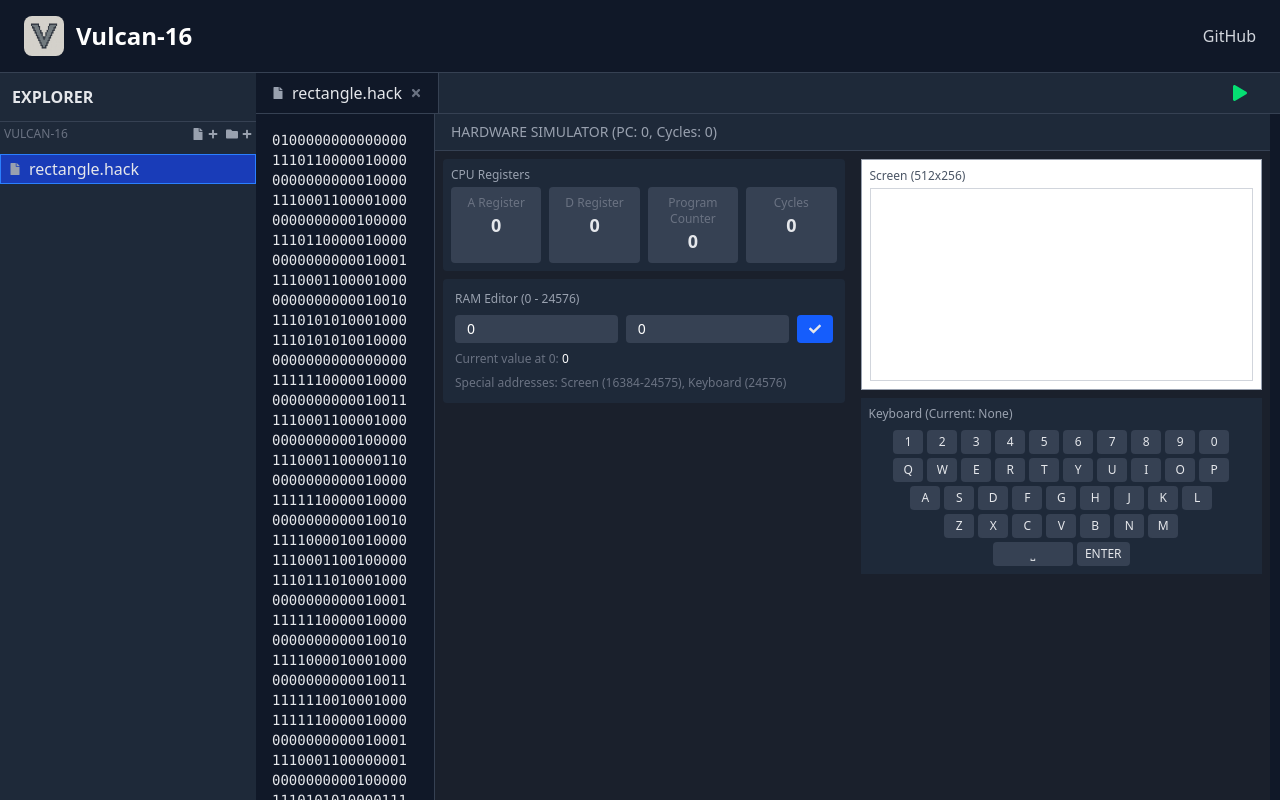
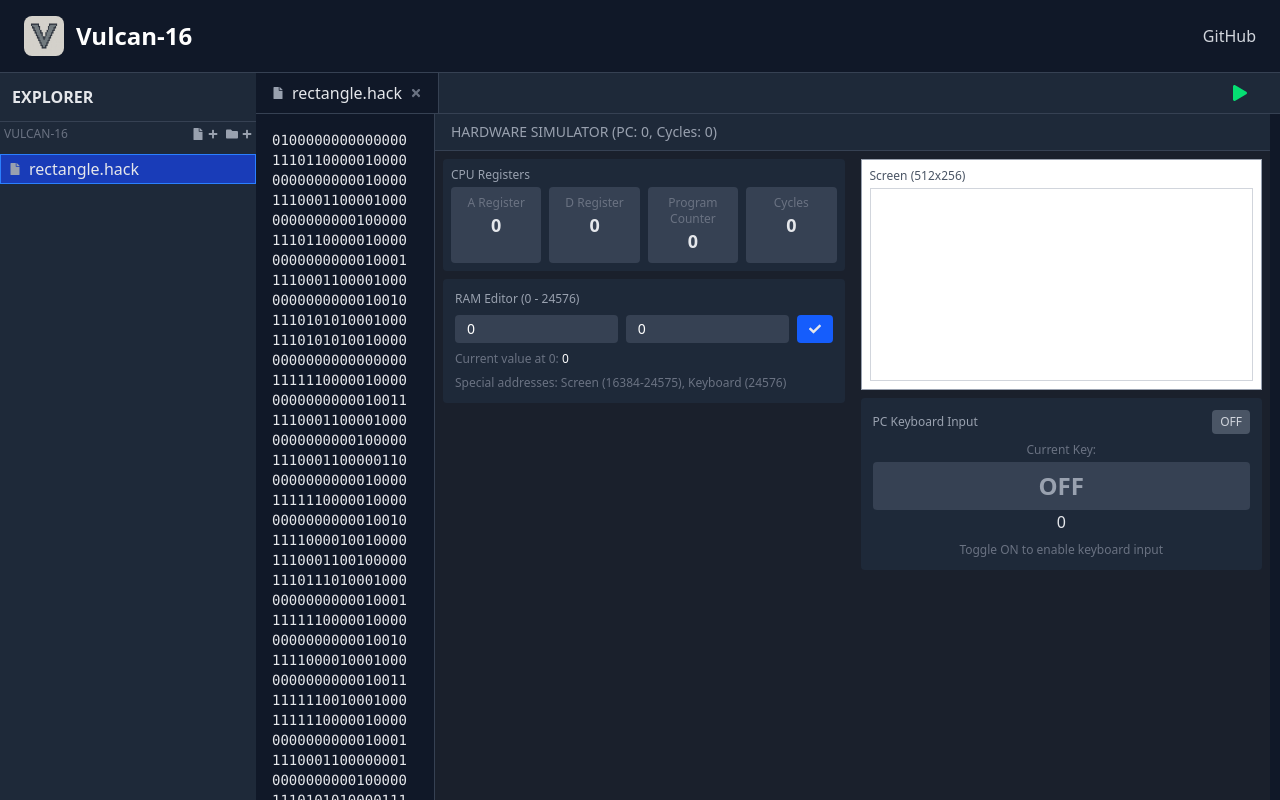
Before and after one commit to wolgwang1729/Vulcan-16, a React (Vite) app in the folder ide/frontend/: page /hardware-simulator in a window 1280 px wide. Both pictures are taken after a click on the element "rectangle.hack". Shown: the top 800 px of the page. Built offline with nearby package versions, Linux system fonts and the light colour scheme.

Commit message:
Fix keyboard status

```diff
--- a/ide/frontend/src/components/HardwareSimulator.jsx
+++ b/ide/frontend/src/components/HardwareSimulator.jsx
@@ -101,44 +101,57 @@
   );
 };
 
-// Keyboard Component
-const Keyboard = ({ onKeyPress, currentKey }) => {
-  const keys = [
-    ['1', '2', '3', '4', '5', '6', '7', '8', '9', '0'],
-    ['Q', 'W', 'E', 'R', 'T', 'Y', 'U', 'I', 'O', 'P'],
-    ['A', 'S', 'D', 'F', 'G', 'H', 'J', 'K', 'L'],
-    ['Z', 'X', 'C', 'V', 'B', 'N', 'M'],
-    ['SPACE', 'ENTER']
-  ];
-
-  const getKeyCode = (key) => {
-    if (key === 'SPACE') return 32;
-    if (key === 'ENTER') return 128;
-    return key.charCodeAt(0);
+// Key Display Component with Toggle
+const KeyDisplay = ({ currentKey, pcKeyboardEnabled, setPcKeyboardEnabled, isRunning }) => {
+  const getKeyName = (keyCode) => {
+    if (!keyCode) return 'None';
+    if (keyCode === 32) return 'SPACE';
+    if (keyCode === 13) return 'ENTER';
+    if (keyCode >= 65 && keyCode <= 90) return String.fromCharCode(keyCode);
+    if (keyCode >= 48 && keyCode <= 57) return String.fromCharCode(keyCode);
+    return `Key(${keyCode})`;
   };
 
   return (
-    <div className="bg-gray-800 p-2">
-      <div className="text-xs text-gray-400 mb-2">Keyboard (Current: {currentKey || 'None'})</div>
-      <div className="space-y-1">
-        {keys.map((row, rowIndex) => (
-          <div key={rowIndex} className="flex justify-center space-x-1">
-            {row.map(key => (
+    <div className="bg-gray-800 p-3 rounded">
+      <div className="text-xs text-gray-400 mb-2 flex justify-between items-center">
+        <span>PC Keyboard Input</span>
         <button
-                key={key}
+          onClick={() => setPcKeyboardEnabled(!pcKeyboardEnabled)}
           className={`px-2 py-1 text-xs rounded ${
-                  currentKey === getKeyCode(key)
+            pcKeyboardEnabled
+              ? 'bg-green-600 text-white hover:bg-green-700'
+              : 'bg-gray-600 text-gray-300 hover:bg-gray-500'
+          }`}
+          title={pcKeyboardEnabled ? 'Disable PC Keyboard' : 'Enable PC Keyboard'}
+        >
+          {pcKeyboardEnabled ? 'ON' : 'OFF'}
+        </button>
+      </div>
+
+      <div className="text-center">
+        <div className="text-xs text-gray-500 mb-1">Current Key:</div>
+        <div className={`text-2xl font-bold px-4 py-2 rounded ${
+          currentKey && pcKeyboardEnabled && isRunning
             ? 'bg-blue-600 text-white'
-                    : 'bg-gray-700 text-gray-200 hover:bg-gray-600'
-                }`}
-                onClick={() => onKeyPress(getKeyCode(key))}
-                style={{ minWidth: key === 'SPACE' ? '80px' : '30px' }}
-              >
-                {key === 'SPACE' ? '⎵' : key}
-              </button>
-            ))}
+            : 'bg-gray-700 text-gray-400'
+        }`}>
+          {pcKeyboardEnabled && isRunning ? getKeyName(currentKey) : 'OFF'}
         </div>
-        ))}
+        {currentKey && pcKeyboardEnabled && isRunning && (
+          <div className="text-xs text-gray-500 mt-1">
+            Code: {currentKey}
+          </div>
+        )}
+      </div>
+
+      <div className="text-xs text-gray-500 mt-2 text-center">
+        {pcKeyboardEnabled
+          ? isRunning
+            ? 'Press any key on your keyboard'
+            : 'Start simulation to use keyboard'
+          : 'Toggle ON to enable keyboard input'
+        }
       </div>
     </div>
   );
@@ -171,14 +184,14 @@
   );
 };
 
-// RAM Editor Component - FIXED
+// RAM Editor Component
 const RamEditor = ({ memory, setMemory, isRunning }) => {
   const [selectedAddress, setSelectedAddress] = useState(0);
   const [newValue, setNewValue] = useState(0);
 
   const handleAddressChange = (e) => {
     const address = parseInt(e.target.value, 10);
-    if (!isNaN(address) && address >= 0 && address < 24577) { // Updated validation range
+    if (!isNaN(address) && address >= 0 && address < 24577) {
       setSelectedAddress(address);
       setNewValue(memory[address] || 0);
     }
@@ -195,7 +208,7 @@
     if (selectedAddress >= 0 && selectedAddress < 24577) {
       setMemory(prev => {
         const newMemory = [...prev];
-        newMemory[selectedAddress] = newValue & 0xFFFF; // Ensure 16-bit value
+        newMemory[selectedAddress] = newValue & 0xFFFF;
         return newMemory;
       });
     }
@@ -212,7 +225,7 @@
             value={selectedAddress}
             onChange={handleAddressChange}
             min="0"
-            max="24576" // Updated input range
+            max="24576"
             className="bg-gray-700 text-white px-3 py-1 text-sm rounded outline-none flex-1"
             placeholder="Address"
             disabled={isRunning}
@@ -270,26 +283,75 @@
   const [showDropdown, setShowDropdown] = useState(false);
   const [outputWidth, setOutputWidth] = useState(400);
   const [isResizing, setIsResizing] = useState(false);
-  const [editorWidth, setEditorWidth] = useState(null); // NEW
+  const [editorWidth, setEditorWidth] = useState(null);
 
-  // Hardware simulation state - FIXED MEMORY SIZE
+  // Hardware simulation state
   const [isRunning, setIsRunning] = useState(false);
   const [isPaused, setIsPaused] = useState(false);
-  const [rom, setRom] = useState(new Array(32768).fill(0)); // 32K ROM
-  const [memory, setMemory] = useState(new Array(24577).fill(0)); // Updated memory size
-  const [pc, setPc] = useState(0); // Program Counter
+  const [rom, setRom] = useState(new Array(32768).fill(0));
+  const [memory, setMemory] = useState(new Array(24577).fill(0));
+  const [pc, setPc] = useState(0);
   const [aRegister, setARegister] = useState(0);
   const [dRegister, setDRegister] = useState(0);
   const [currentKey, setCurrentKey] = useState(0);
   const [cycles, setCycles] = useState(0);
+  const [pcKeyboardEnabled, setPcKeyboardEnabled] = useState(false);
 
   const simulationRef = useRef(null);
 
-  // Initialize memory mapping - FIXED
+  // PC Keyboard Event Listeners with Toggle
+  useEffect(() => {
+    // Only add event listeners if PC keyboard is enabled AND simulation is running
+    if (!pcKeyboardEnabled || !isRunning) {
+      return;
+    }
+
+    const handleKeyDown = (e) => {
+      // Only capture keys when NOT focused on input fields or textarea
+      if (e.target.tagName === 'INPUT' || e.target.tagName === 'TEXTAREA') {
+        return;
+      }
+
+      e.preventDefault();
+
+      let keyCode = 0;
+
+      if (e.key === ' ') {
+        keyCode = 32; // Space
+      } else if (e.key === 'Enter') {
+        keyCode = 128; // Enter
+      } else if (e.key.length === 1) {
+        keyCode = e.key.toUpperCase().charCodeAt(0);
+      }
+
+      if (keyCode > 0) {
+        setCurrentKey(keyCode);
+      }
+    };
+
+    const handleKeyUp = (e) => {
+      if (e.target.tagName === 'INPUT' || e.target.tagName === 'TEXTAREA') {
+        return;
+      }
+
+      e.preventDefault();
+      setTimeout(() => setCurrentKey(0), 100);
+    };
+
+    window.addEventListener('keydown', handleKeyDown);
+    window.addEventListener('keyup', handleKeyUp);
+
+    return () => {
+      window.removeEventListener('keydown', handleKeyDown);
+      window.removeEventListener('keyup', handleKeyUp);
+    };
+  }, [pcKeyboardEnabled, isRunning]);
+
+  // Initialize memory mapping
   useEffect(() => {
     setMemory(prev => {
-      const newMemory = [...prev]; // Preserve existing memory
-      newMemory[24576] = currentKey; // Only update keyboard
+      const newMemory = [...prev];
+      newMemory[24576] = currentKey;
       return newMemory;
     });
   }, [currentKey]);
@@ -298,14 +360,13 @@
   useEffect(() => {
     const activeFile = findFile(activeFileId);
     if (activeFile && activeFile.name.endsWith('.hack')) {
-      // Calculate width for 16 characters (16 bits) + padding
-      const charWidth = 8; // approximate width of monospace character
-      const hackEditorWidth = (16 * charWidth) + 50; // 16 chars + padding
+      const charWidth = 8;
+      const hackEditorWidth = (16 * charWidth) + 50;
       setEditorWidth(hackEditorWidth);
-      setOutputWidth(window.innerWidth - 256 - hackEditorWidth - 10); // sidebar width - editor width - margin
+      setOutputWidth(window.innerWidth - 256 - hackEditorWidth - 10);
     } else {
-      setEditorWidth(null); // Reset to flexible width
-      setOutputWidth(400); // Default output width
+      setEditorWidth(null);
+      setOutputWidth(400);
     }
   }, [activeFileId]);
 
@@ -387,7 +448,7 @@
       if (dest & 0b001) { // Memory
         setMemory(prev => {
           const newMemory = [...prev];
-          if (aRegister < 24577) { // Updated memory write bounds
+          if (aRegister < 24577) {
             newMemory[aRegister] = aluResult;
           }
           return newMemory;
@@ -442,11 +503,6 @@
       }
     };
   }, [isRunning, isPaused, pc, rom, aRegister, dRegister, memory]);
-
-  const handleKeyPress = (keyCode) => {
-    setCurrentKey(keyCode);
-    setTimeout(() => setCurrentKey(0), 100); // Release key after 100ms
-  };
 
   const findFile = (id, items = fileSystem) => {
     for (const item of items) {
@@ -513,7 +569,6 @@
       }
     }
   }, [activeFileId, activeFile?.content]);
-
 
   const handleFileSelect = (fileId) => {
     const file = findFile(fileId);
@@ -642,15 +697,15 @@
 
     if (extension === 'hack') {
       if (isRunning) {
-        // Stop simulation
         setIsRunning(false);
         setIsPaused(false);
+        setPcKeyboardEnabled(false); // Disable PC keyboard when stopping
         setOutput('Simulation stopped');
       } else {
         try {
           setIsRunning(true);
           setIsPaused(false);
-          setOutput('Hardware simulation started\nLoaded program into ROM\nScreen and keyboard active');
+          setOutput('Hardware simulation started\nLoaded program into ROM\nScreen active\nToggle PC Keyboard ON in the panel to use keyboard input');
         } catch (error) {
           setOutput(`Error loading .hack file: ${error.message}`);
         }
@@ -907,7 +962,6 @@
 
           <div className="ml-auto flex items-center px-4">
             <div className="relative flex items-center">
-              {/* Run/Stop button */}
               <button
                 onClick={handleRunStop}
                 disabled={isLoading || !activeFile}
@@ -932,7 +986,6 @@
                 )}
               </button>
 
-              {/* Target language dropdown - only for non-hack files */}
               {activeFile && !findParentFolder(activeFileId) &&
                 activeFile.name.split('.').pop() !== 'hack' && (
                 <button
@@ -971,12 +1024,12 @@
           </div>
         </div>
 
-        {/* Editor and Output Container - MODIFIED LAYOUT */}
+        {/* Editor and Output Container */}
         <div className="flex-1 flex" style={{
           position: 'relative',
           maxHeight: 'calc(100vh - 50px)'
         }}>
-          {/* Editor Area - DYNAMIC WIDTH */}
+          {/* Editor Area */}
           <div
             style={{
               width: editorWidth || 'auto',
@@ -1003,7 +1056,7 @@
             )}
           </div>
 
-          {/* Resizable Divider - HIDE FOR .hack FILES */}
+          {/* Resizable Divider */}
           {!editorWidth && (
             <div
               onMouseDown={startResizing}
@@ -1017,7 +1070,7 @@
             />
           )}
 
-          {/* Output Panel - ENHANCED LAYOUT */}
+          {/* Output Panel */}
           <div
             style={{
               width: outputWidth,
@@ -1057,15 +1110,20 @@
                   />
                 </div>
 
-                {/* Right column - Screen and Keyboard */}
+                {/* Right column - Screen and Key Display */}
                 <div className="flex-1 flex flex-col p-2">
                   <Screen memory={memory} isRunning={isRunning} />
-                  <Keyboard onKeyPress={handleKeyPress} currentKey={currentKey} />
+                  <KeyDisplay
+                    currentKey={currentKey}
+                    pcKeyboardEnabled={pcKeyboardEnabled}
+                    setPcKeyboardEnabled={setPcKeyboardEnabled}
+                    isRunning={isRunning}
+                  />
                 </div>
               </div>
             ) : (
               <pre className="flex-1 p-4 overflow-auto bg-gray-900 text-green-400 font-mono text-sm">
-                {output || '//Compilation output will appear here\n//Run .hack files to start hardware simulation'}
+                {output || '//Compilation output will appear here\n//Run .hack files to start hardware simulation\n//Toggle PC Keyboard ON when running to use keyboard input'}
               </pre>
             )}
           </div>
```
Lines whose indentation alone changed are shown as unchanged.
